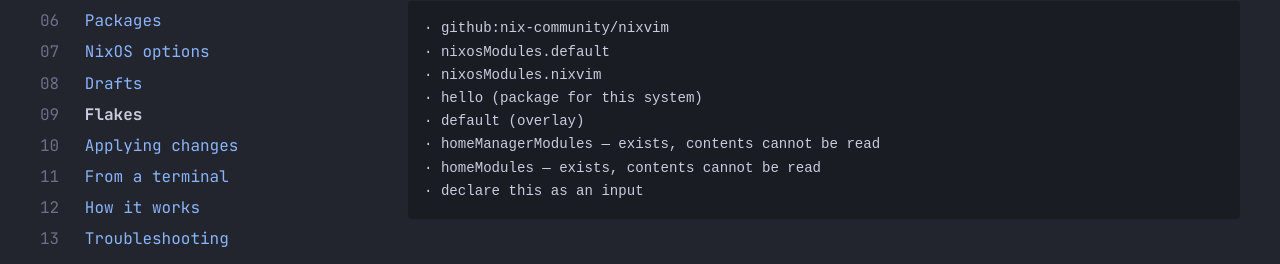
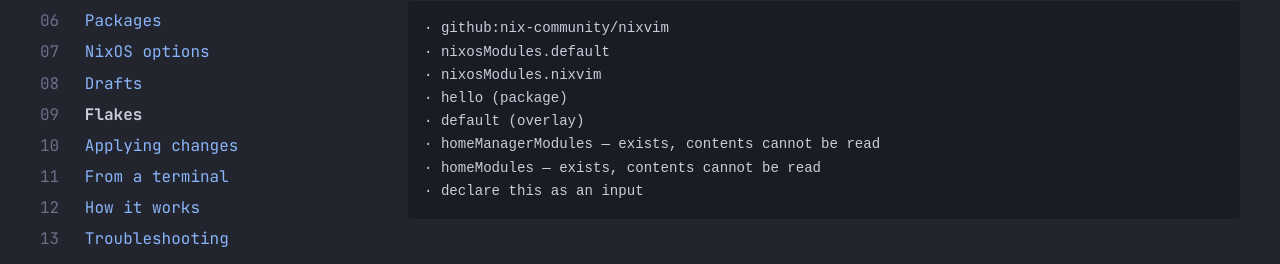
Before and after one commit to olafkfreund/nixarchy-pkg, a Jekyll site: the page built from docs/manual/flakes.md, in a window 1280 px wide and 900 px high, scrolled down 668 px. Shown: the part 240-504 px from the top of the window. Built offline with Jekyll 4.4.1, drawn with Linux system fonts in a browser that asks for light colours; some of the changed text lies outside the part shown.

Commit message:
fix(flakes): PR B review fixes -- bound rows see declaredAs, timeout -k on remove-lock, stale from the lock, labels, quoting (#63)
From the Codex and Opus reviews (7 items, listed in the plan). Edits by Codex.

Co-Authored-By: Claude Opus 5.5 <noreply@anthropic.com>
Claude-Session: https://claude.ai/code/session_01WtDyDubftZDANveKdhaPiL

```diff
--- a/docs/manual/flakes.md
+++ b/docs/manual/flakes.md
@@ -27,7 +27,7 @@ What comes back is a list of what the flake exposes:
 · github:nix-community/nixvim
 · nixosModules.default
 · nixosModules.nixvim
-· hello (package for this system)
+· hello (package)
 · default (overlay)
 · homeManagerModules — exists, contents cannot be read
 · homeModules — exists, contents cannot be read
```
Also changed, not shown: other parts of docs/manual/flakes.md (+2 -2 lines), plan/2026-11-16-63-flake-workflow.md (+2 -0 lines), 4 other files.
